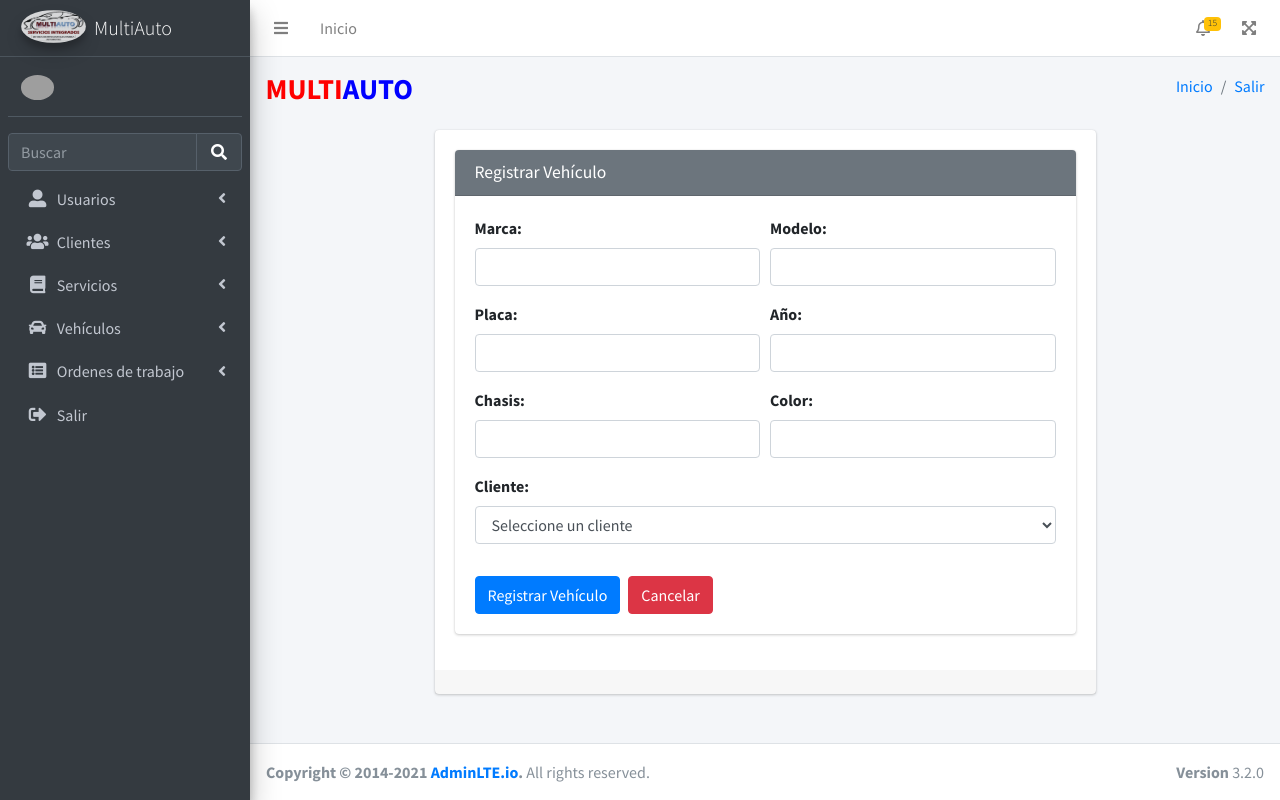
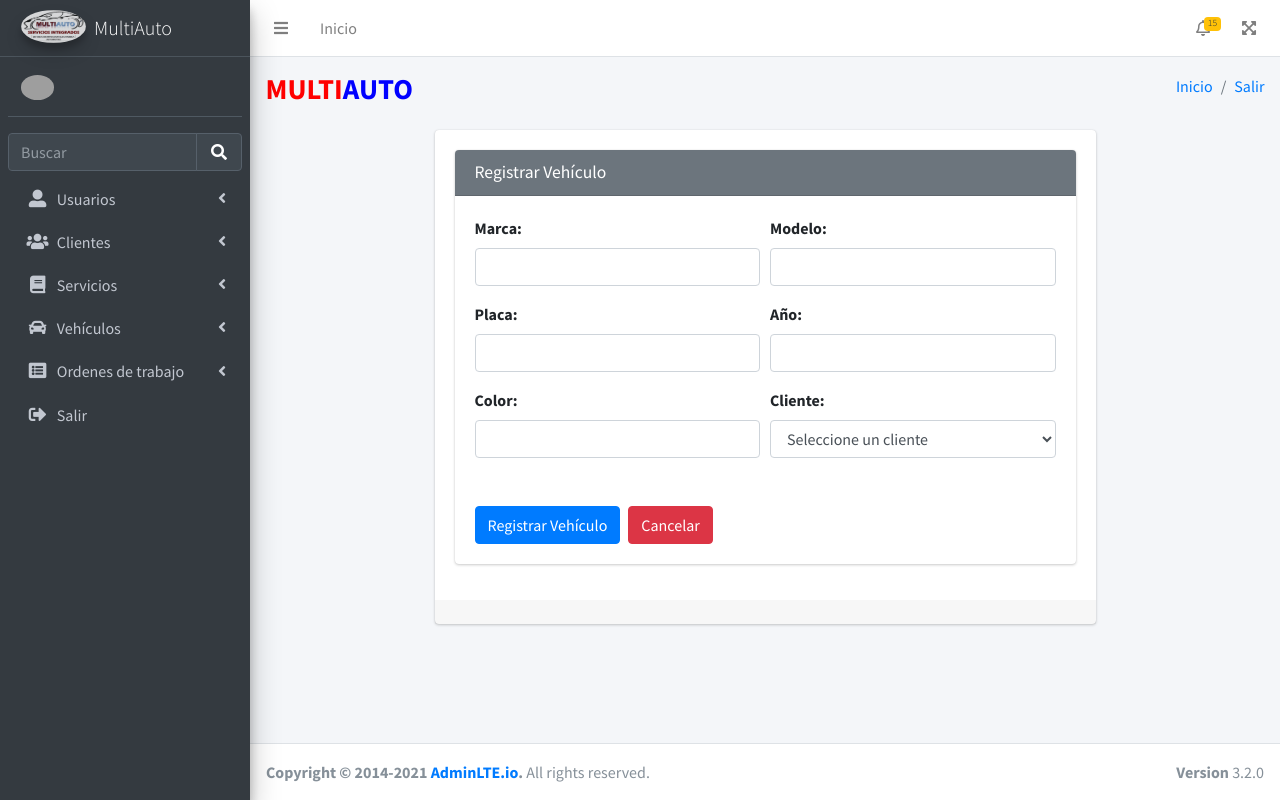
Before and after one commit to richidmnt/Mecanica1, a Django app: template Mecanica/Aplicaciones/Gestion/templates/guardarVehiculo.html in a window 1280 px wide. Run offline with Django 4.2, Linux system fonts and the light colour scheme; the template is opened without the code that fills it: values that come from a table or form of the project are taken from there, others are empty; data comes from the database, SQL or seed files in the repository; both versions use the stored data as it was before the commit; some libraries are stand-ins or nearby versions; grey boxes are pictures that could not be loaded.

Commit message:
actualizar la bdd

```diff
--- a/Mecanica/Aplicaciones/Gestion/models.py
+++ b/Mecanica/Aplicaciones/Gestion/models.py
@@ -78,7 +78,6 @@ class Vehiculo(models.Model):
     modelo_veh = models.CharField(max_length=255)
     placa_veh = models.CharField(max_length=20, unique=True)
     anio_veh = models.IntegerField()
-    chasis_veh = models.CharField(max_length=255, unique=True)
     color_veh = models.CharField(max_length=255)
     cli_id = models.ForeignKey(Cliente, on_delete=models.PROTECT)
     is_deleted = models.BooleanField(default=False)
--- a/Mecanica/Aplicaciones/Gestion/templates/guardarVehiculo.html
+++ b/Mecanica/Aplicaciones/Gestion/templates/guardarVehiculo.html
@@ -69,18 +69,7 @@
                         </div>
                       </div>
                       <div class="form-row">
-                        <div class="form-group col-md-6">
-                          <label for="chasis_veh" class="form-label"
-                            >Chasis:</label
-                          >
-                          <input
-                            type="text"
-                            class="form-control"
-                            id="chasis_veh"
-                            name="chasis_veh"
-                            required
-                          />
-                        </div>
+
                         <div class="form-group col-md-6">
                           <label for="color_veh" class="form-label"
                             >Color:</label
@@ -93,10 +82,8 @@
                             required
                           />
                         </div>
-                      </div>
-                      <div class="form-row">
-                        <div class="form-group col-md-12">
-                          <label for="cli_id" class="form-label"
+                         <div class="form-group col-md-6">
+                           <label for="cli_id" class="form-label"
                             >Cliente:</label
                           >
                           <select
@@ -112,6 +99,11 @@
                             </option>
                             {% endfor %}
                           </select>
+                        </div>
+                      </div>
+                      <div class="form-row">
+                        <div class="form-group col-md-12">
+
                         </div>
                       </div>
                       <div class="d-flex justify-content-start mt-3">
--- a/Mecanica/Aplicaciones/Gestion/templates/listaVehiculos.html
+++ b/Mecanica/Aplicaciones/Gestion/templates/listaVehiculos.html
@@ -24,7 +24,7 @@
                       <th>Modelo</th>
                       <th>Placa</th>
                       <th>Año</th>
-                      <th>Chasis</th>
+
                       <th>Color</th>
                       <th>Cliente</th>
                       <th>Acciones</th>
@@ -38,7 +38,7 @@
                       <td>{{ vehiculo.modelo_veh }}</td>
                       <td>{{ vehiculo.placa_veh }}</td>
                       <td>{{ vehiculo.anio_veh }}</td>
-                      <td>{{ vehiculo.chasis_veh }}</td>
+
                       <td>{{ vehiculo.color_veh }}</td>
                       <td>
                         {{ vehiculo.cli_id.nombre_cli }}
```
Also changed, not shown: Mecanica/Aplicaciones/Gestion/templates/obtenerVehiculo.html (+7 -7 lines), Mecanica/Aplicaciones/Gestion/migrations/0004_remove_vehiculo_chasis_veh.py (added), Mecanica/db.sqlite3.
